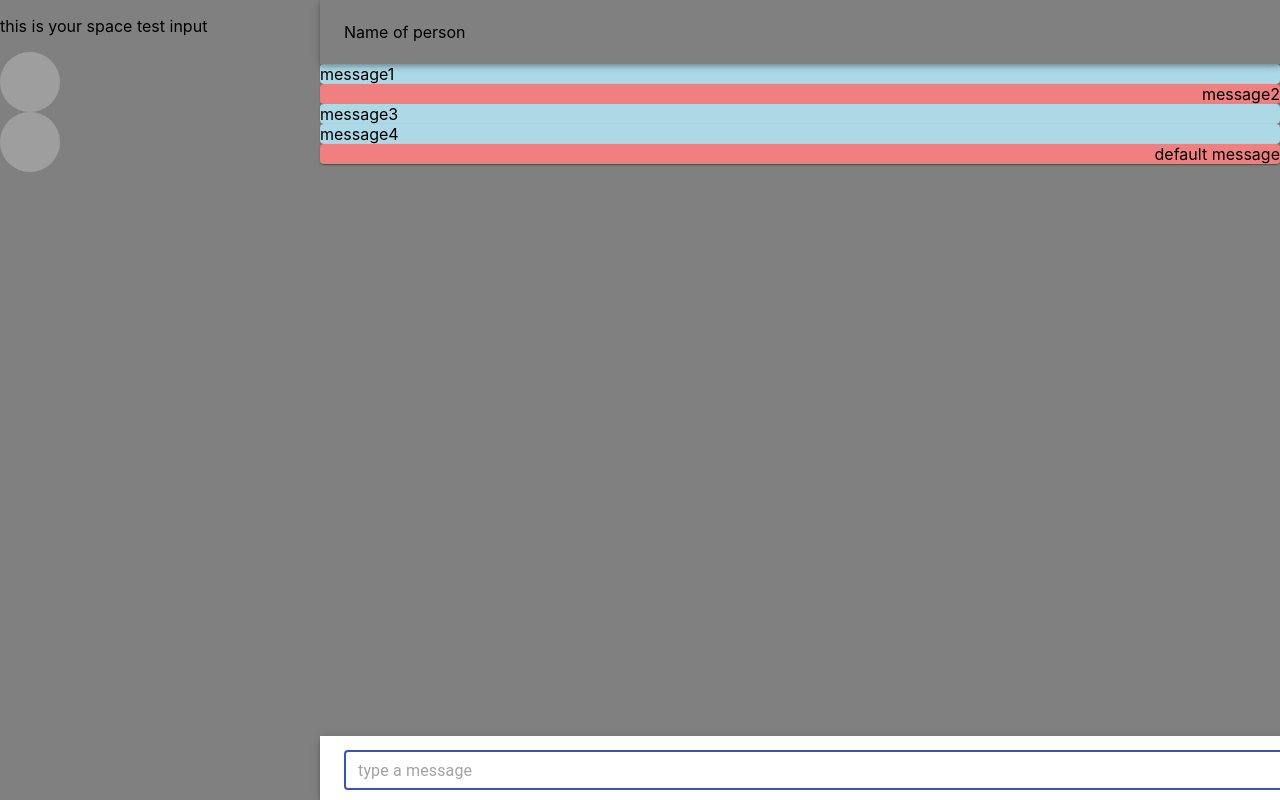
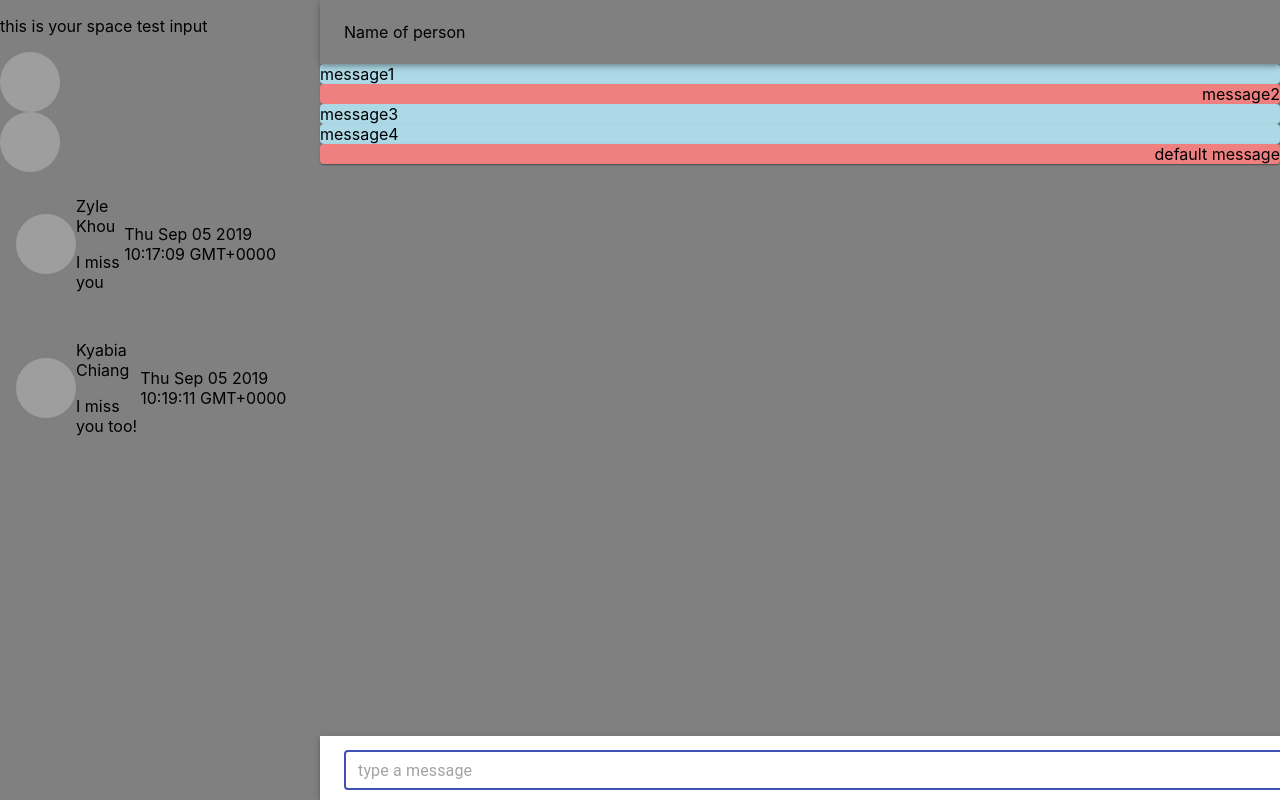
Before and after one commit to CaviarChiang/usagi, a React (Create React App) app: page / in a window 1280 px wide. Built offline with nearby package versions, Linux system fonts and the light colour scheme; grey boxes are pictures that could not be loaded.

Commit message:
Added chats list

```diff
--- a/src/ui/app/chatListPage.js
+++ b/src/ui/app/chatListPage.js
@@ -1,14 +1,11 @@
 import React from 'react';
 import PropTypes from 'prop-types';
+import Moment from 'react-moment';
+import { withStyles } from '@material-ui/core/styles';
+import ListItem from '@material-ui/core/ListItem/ListItem';
+import Snackbar from '@material-ui/core/Snackbar';
 
 import UserPhoto from '../components/common/userPhoto';
-
-const propTypes = {
-	input: PropTypes.string,
-};
-
-const defaultProps = {
-};
 
 const kyabia = {
 	"id": 11198,
@@ -22,15 +19,76 @@ const kyle = {
 	"name": "Zyle Khou",
 }
 
+const chats = [
+	{
+		id: 7956,
+		user: kyle,
+		lastMessage: {
+			text: "I miss you",
+			timestamp: "2019-09-05T10:17:09",
+		},
+	},
+	{
+		id: 6123,
+		user: kyabia,
+		lastMessage: {
+			text: "I miss you too!",
+			timestamp: "2019-09-05T10:19:11",
+		},
+	},
+]
+
+const styles = ({
+	icon: {
+		fontSize: 14,
+		margin: 0,
+	},
+	avatar: {
+		margin: 0,
+		width: 60,
+		height: 60,
+	},
+});
+
+const propTypes = {
+	input: PropTypes.string,
+};
+
+const defaultProps = {};
+
 class ChatListPage extends React.Component {
-	constructor(props) {
-		super(props);
-	}
 	render() {
 		return <div className='kyabia :)'>
 			<p>this is your space {this.props.input}</p>
 			<UserPhoto user={kyabia}></UserPhoto>
 			<UserPhoto user={kyle}></UserPhoto>
+
+			{chats.map((chat, index) => (
+				<ListItem button className="user" key={index}>
+					<UserPhoto user={chat.user} />
+					<div className="details">
+						<p className="name">{chat.user.name}</p>
+						<p className="lastMessage">{chat.lastMessage.text}</p>
+					</div>
+					<div className="status">
+						<Moment date={chat.lastMessage.timestamp} />
+					</div>
+
+					<Snackbar
+					anchorOrigin={{
+						vertical: 'bottom',
+						horizontal: 'left',
+					}}
+					autoHideDuration={1000}
+					open={false}
+					ContentProps={{
+						'aria-describedby': 'message-id',
+					}}
+					message={<span id="message-id">{chat.user.name} online</span>}
+					/>
+				</ListItem>
+			))}
+
 		</div>
 	}
 }
@@ -38,4 +96,4 @@ class ChatListPage extends React.Component {
 ChatListPage.propTypes = propTypes;
 ChatListPage.defaultProps = defaultProps;
 
-export default ChatListPage;
+export default withStyles(styles)(ChatListPage);
```
